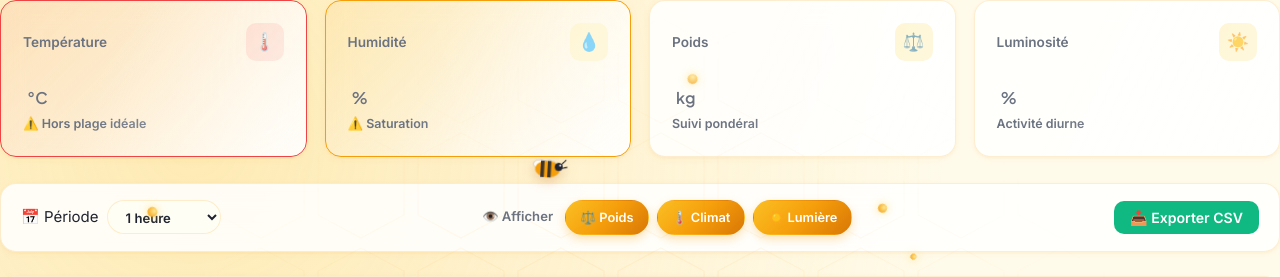
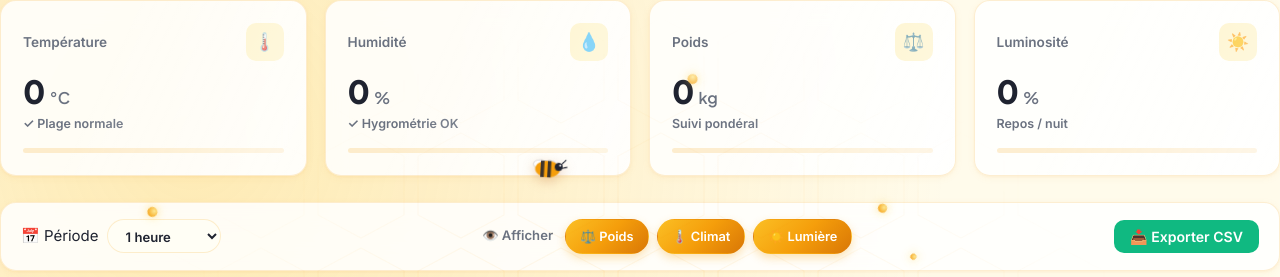
Before and after one commit to victorlej/Projet-MAYA, a PHP site: template views/tabs/dashboard.php in a window 1280 px wide. Shown: the top 277 px of the page. Run offline with PHP 8.4, Linux system fonts and the light colour scheme; the template is opened without the code that fills it: most values are stand-ins (such as "Sample title", 1, 10 or a date in 2020); data that the repository does not hold is empty; some libraries are stand-ins or nearby versions.

Commit message:
feat: suggestions chatbot + animations dashboard (count-up + barres)
Chatbot :
- Chips de suggestions présélectionnées à l'ouverture (5 questions)
- Suggestions contextuelles après chaque réponse (3 questions liées au topic)
- Clic sur une chip → envoie directement le message

Dashboard :
- Count-up animé sur les 4 valeurs métriques au chargement (ease-out cubic)
- Barre de progression sous chaque métrique (honey-grad / rouge si alerte)
- Transition CSS 1.4s sur les barres (déclenché 400ms après entrée)
- data-val / data-dec / data-pct portés par le PHP pour zéro magic string en JS

Co-Authored-By: Claude Sonnet 4.6 <noreply@anthropic.com>

```diff
--- a/assets/css/style.css
+++ b/assets/css/style.css
@@ -377,6 +377,15 @@ details.collapsible[open] summary::after { transform: rotate(45deg); }
 .metric-unit { font-size: 1rem; font-weight: 600; color: var(--text-soft); margin-left: 4px; }
 .metric-trend { font-size: .78rem; font-weight: 600; margin-top: 8px; color: var(--text-soft); }
 
+.metric-bar { height: 5px; border-radius: 3px; background: var(--border); margin-top: 14px; overflow: hidden; }
+.metric-bar-fill {
+    height: 100%; border-radius: 3px; width: 0%;
+    background: var(--honey-grad);
+    transition: width 1.4s cubic-bezier(.4,0,.2,1);
+}
+.metric.alert-temp .metric-bar-fill { background: linear-gradient(90deg, var(--red), #ff8080); }
+.metric.alert-hum  .metric-bar-fill { background: linear-gradient(90deg, var(--honey-500), var(--honey-300)); }
+
 .metric.alert-temp { border-color: var(--red); background: linear-gradient(135deg, rgba(239,68,68,.08), var(--card)); }
 .metric.alert-temp .metric-value { color: var(--red); }
 .metric.alert-temp .metric-icon { background: rgba(239,68,68,.15); }
@@ -731,3 +740,24 @@ details.collapsible[open] summary::after { transform: rotate(45deg); }
     .chat-panel { width: calc(100vw - 32px); right: 16px; bottom: 90px; }
     .chat-btn   { bottom: 20px; right: 16px; }
 }
+
+/* ---------- 20. CHAT SUGGESTIONS ---------- */
+.chat-suggestions {
+    padding: 8px 16px 10px;
+    display: flex; flex-wrap: wrap; gap: 6px;
+    border-top: 1px solid rgba(245,158,11,.12);
+    flex-shrink: 0;
+}
+.chat-sugg {
+    padding: 5px 13px; border-radius: 100px; font-size: .76rem; font-weight: 600;
+    background: rgba(245,158,11,.10); color: var(--honey-700);
+    border: 1.5px solid rgba(245,158,11,.22); cursor: pointer;
+    transition: all .22s var(--easing); white-space: nowrap; font-family: inherit;
+    animation: pop .35s var(--bounce) both;
+}
+.chat-sugg:nth-child(2) { animation-delay: .05s; }
+.chat-sugg:nth-child(3) { animation-delay: .10s; }
+.chat-sugg:nth-child(4) { animation-delay: .15s; }
+.chat-sugg:nth-child(5) { animation-delay: .20s; }
+.chat-sugg:hover { background: var(--honey-grad); color: white; border-color: transparent; transform: translateY(-2px); box-shadow: 0 4px 12px rgba(245,158,11,.35); }
+[data-theme="dark"] .chat-sugg { color: var(--honey-300); background: rgba(245,158,11,.08); border-color: rgba(245,158,11,.18); }
--- a/assets/js/ui.js
+++ b/assets/js/ui.js
@@ -122,3 +122,33 @@ function exportCSV() {
 if (window.MAYA && window.MAYA.refreshMs) {
     setTimeout(() => location.reload(), window.MAYA.refreshMs);
 }
+
+/* ---------- Count-up sur les valeurs métriques ---------- */
+function animateCountUp(el, target, decimals, duration) {
+    const start = performance.now();
+    function tick(now) {
+        const p = Math.min((now - start) / duration, 1);
+        const ease = 1 - Math.pow(1 - p, 3);
+        el.textContent = (target * ease).toFixed(decimals);
+        if (p < 1) requestAnimationFrame(tick);
+        else el.textContent = target.toFixed(decimals);
+    }
+    requestAnimationFrame(tick);
+}
+
+/* ---------- Barres de progression + count-up au chargement ---------- */
+document.addEventListener('DOMContentLoaded', () => {
+    // Décalage pour laisser les animations CSS d'entrée se terminer
+    setTimeout(() => {
+        document.querySelectorAll('.metric-value[data-val]').forEach(el => {
+            const target   = parseFloat(el.dataset.val);
+            const decimals = parseInt(el.dataset.dec) || 0;
+            const numEl    = el.querySelector('.metric-num');
+            if (numEl && !isNaN(target)) animateCountUp(numEl, target, decimals, 1100);
+        });
+
+        document.querySelectorAll('.metric-bar-fill[data-pct]').forEach(bar => {
+            bar.style.width = bar.dataset.pct + '%';
+        });
+    }, 400);
+});
--- a/views/layout/footer.php
+++ b/views/layout/footer.php
@@ -12,6 +12,8 @@
     </div>
 
     <div class="chat-messages" id="chat-messages"></div>
+
+    <div class="chat-suggestions" id="chat-suggestions"></div>
 
     <div class="chat-footer">
         <textarea class="chat-input" id="chat-input" rows="1"
@@ -159,14 +161,56 @@ window.MAYA = {
         return '🐝 Je peux vous renseigner sur la **température**, l\'**humidité**, le **poids**, la **luminosité** ou l\'**état général** de votre ruche. Que souhaitez-vous savoir ?';
     }
 
+    // --- Suggestions ---
+    const SUGGESTIONS = {
+        default: ['🐝 État de la ruche ?', '🌡️ Température ?', '💧 Humidité ?', '⚖️ Poids du miel ?', '☀️ Activité ?'],
+        temp:    ['💧 Humidité ?', '⚖️ Poids du miel ?', '🐝 État général ?'],
+        hum:     ['🌡️ Température ?', '⚖️ Poids du miel ?', '🐝 État général ?'],
+        poids:   ['🌡️ Température ?', '💧 Humidité ?', '🍯 Conseils récolte ?'],
+        lum:     ['🐝 État de la ruche ?', '🌡️ Température ?', '⛅ Voir la météo ?'],
+        etat:    ['🌡️ Température ?', '⚖️ Poids du miel ?', '⛅ Voir la météo ?'],
+        meteo:   ['🐝 État de la ruche ?', '🌡️ Température ?', '💧 Humidité ?'],
+        action:  ['🐝 État de la ruche ?', '🌡️ Température ?', '⚖️ Poids du miel ?'],
+    };
+
+    const suggBox = document.getElementById('chat-suggestions');
+
+    function showSuggestions(topic = 'default') {
+        suggBox.innerHTML = '';
+        (SUGGESTIONS[topic] || SUGGESTIONS.default).forEach((label, i) => {
+            const b = document.createElement('button');
+            b.className = 'chat-sugg';
+            b.textContent = label;
+            b.style.animationDelay = (i * 0.06) + 's';
+            b.addEventListener('click', () => sendText(label.replace(/^[\u{1F300}-\u{1FFFF}\s]+/u, '').trim()));
+            suggBox.appendChild(b);
+        });
+    }
+
+    function clearSuggestions() { suggBox.innerHTML = ''; }
+
+    function topicOf(text) {
+        const s = text.toLowerCase().normalize('NFD').replace(/[̀-ͯ]/g, '');
+        if (/temp|chaud|froid|°/.test(s))               return 'temp';
+        if (/humid|eau|hygro/.test(s))                   return 'hum';
+        if (/poids|miel|kg|recolte|essaim|conseil/.test(s)) return 'poids';
+        if (/lumin|soleil|activit|jour|nuit/.test(s))    return 'lum';
+        if (/etat|sante|general|bien|ok|ruche|alerte/.test(s)) return 'etat';
+        if (/meteo|pluie|vent|prevision/.test(s))        return 'meteo';
+        if (/trappe|buzz|alarm|action/.test(s))          return 'action';
+        return 'default';
+    }
+
     // --- UI ---
     function toggleChat() {
         open = !open;
         panel.classList.toggle('open', open);
         btn.classList.toggle('open', open);
         if (open) {
-            if (msgBox.children.length === 0)
-                addMsg('ai', '🐝 Bonjour ! Je suis MAYA, votre assistante apicole. Demandez-moi l\'état de votre ruche, la température, le poids ou autre chose !');
+            if (msgBox.children.length === 0) {
+                addMsg('ai', '🐝 Bonjour ! Je suis MAYA, votre assistante apicole. Que voulez-vous savoir sur votre ruche ?');
+                showSuggestions('default');
+            }
             setTimeout(() => input.focus(), 350);
         }
     }
@@ -193,17 +237,23 @@ window.MAYA = {
         if (t) t.remove();
     }
 
-    function send() {
-        const text = input.value.trim();
+    function sendText(text) {
         if (!text) return;
+        clearSuggestions();
         input.value = '';
         input.style.height = 'auto';
         addMsg('user', text);
         showTyping();
+        const topic = topicOf(text);
         setTimeout(() => {
             hideTyping();
             addMsg('ai', reply(text));
+            showSuggestions(topic);
         }, 500 + Math.random() * 300);
+    }
+
+    function send() {
+        sendText(input.value.trim());
     }
 
     btn.addEventListener('click', toggleChat);
--- a/views/tabs/dashboard.php
+++ b/views/tabs/dashboard.php
@@ -1,33 +1,27 @@
 <section id="dashboard" class="tab-panel active">
 
     <div class="grid-metrics">
-        <div class="card metric clickable <?= $alert_temp ? 'alert-temp' : '' ?> delay-1"
-             onclick="openAnalysis('temp', <?= (float)$data['temp'] ?>)">
-            <div class="metric-head"><span>Température</span><span class="metric-icon">🌡️</span></div>
-            <div class="metric-value"><?= e((string)$data['temp']) ?><span class="metric-unit">°C</span></div>
-            <div class="metric-trend"><?= $alert_temp ? '⚠️ Hors plage idéale' : '✓ Plage normale' ?></div>
+        <?php
+        $metrics = [
+            ['id'=>'temp',  'label'=>'Température', 'icon'=>'🌡️', 'val'=>$data['temp'],  'unit'=>'°C',  'class'=>$alert_temp?'alert-temp':'', 'trend'=>$alert_temp?'⚠️ Hors plage idéale':'✓ Plage normale',   'pct'=>min(100,max(0,round($data['temp']/50*100))),  'delay'=>1],
+            ['id'=>'hum',   'label'=>'Humidité',    'icon'=>'💧', 'val'=>$data['hum'],   'unit'=>'%',   'class'=>$alert_hum?'alert-hum':'',   'trend'=>$alert_hum?'⚠️ Saturation':'✓ Hygrométrie OK',           'pct'=>(int)$data['hum'],                           'delay'=>2],
+            ['id'=>'poids', 'label'=>'Poids',        'icon'=>'⚖️', 'val'=>$data['poids'], 'unit'=>'kg',  'class'=>'',                          'trend'=>'Suivi pondéral',                                         'pct'=>min(100,max(0,round($data['poids']/80*100))), 'delay'=>3],
+            ['id'=>'lum',   'label'=>'Luminosité',   'icon'=>'☀️', 'val'=>$data['lum'],   'unit'=>'%',   'class'=>'',                          'trend'=>$data['lum']>50?'Activité diurne':'Repos / nuit',         'pct'=>(int)$data['lum'],                           'delay'=>4],
+        ];
+        foreach ($metrics as $m): ?>
+        <div class="card metric clickable <?= $m['class'] ?> delay-<?= $m['delay'] ?>"
+             onclick="openAnalysis('<?= $m['id'] ?>', <?= (float)$m['val'] ?>)">
+            <div class="metric-head">
+                <span><?= $m['label'] ?></span>
+                <span class="metric-icon"><?= $m['icon'] ?></span>
+            </div>
+            <div class="metric-value" data-val="<?= (float)$m['val'] ?>" data-dec="<?= strlen(strstr((string)$m['val'], '.')) > 1 ? strlen(strstr((string)$m['val'], '.')) - 1 : 0 ?>">
+                <span class="metric-num">0</span><span class="metric-unit"><?= $m['unit'] ?></span>
+            </div>
+            <div class="metric-trend"><?= $m['trend'] ?></div>
+            <div class="metric-bar"><div class="metric-bar-fill" data-pct="<?= $m['pct'] ?>"></div></div>
         </div>
-
-        <div class="card metric clickable <?= $alert_hum ? 'alert-hum' : '' ?> delay-2"
-             onclick="openAnalysis('hum', <?= (float)$data['hum'] ?>)">
-            <div class="metric-head"><span>Humidité</span><span class="metric-icon">💧</span></div>
-            <div class="metric-value"><?= e((string)$data['hum']) ?><span class="metric-unit">%</span></div>
-            <div class="metric-trend"><?= $alert_hum ? '⚠️ Saturation' : '✓ Hygrométrie OK' ?></div>
-        </div>
-
-        <div class="card metric clickable delay-3"
-             onclick="openAnalysis('poids', <?= (float)$data['poids'] ?>)">
-            <div class="metric-head"><span>Poids</span><span class="metric-icon">⚖️</span></div>
-            <div class="metric-value"><?= e((string)$data['poids']) ?><span class="metric-unit">kg</span></div>
-            <div class="metric-trend">Suivi pondéral</div>
-        </div>
-
-        <div class="card metric clickable delay-4"
-             onclick="openAnalysis('lum', <?= (float)$data['lum'] ?>)">
-            <div class="metric-head"><span>Luminosité</span><span class="metric-icon">☀️</span></div>
-            <div class="metric-value"><?= e((string)$data['lum']) ?><span class="metric-unit">%</span></div>
-            <div class="metric-trend"><?= $data['lum'] > 50 ? 'Activité diurne' : 'Repos / nuit' ?></div>
-        </div>
+        <?php endforeach; ?>
     </div>
 
     <div class="filters-bar">
```
